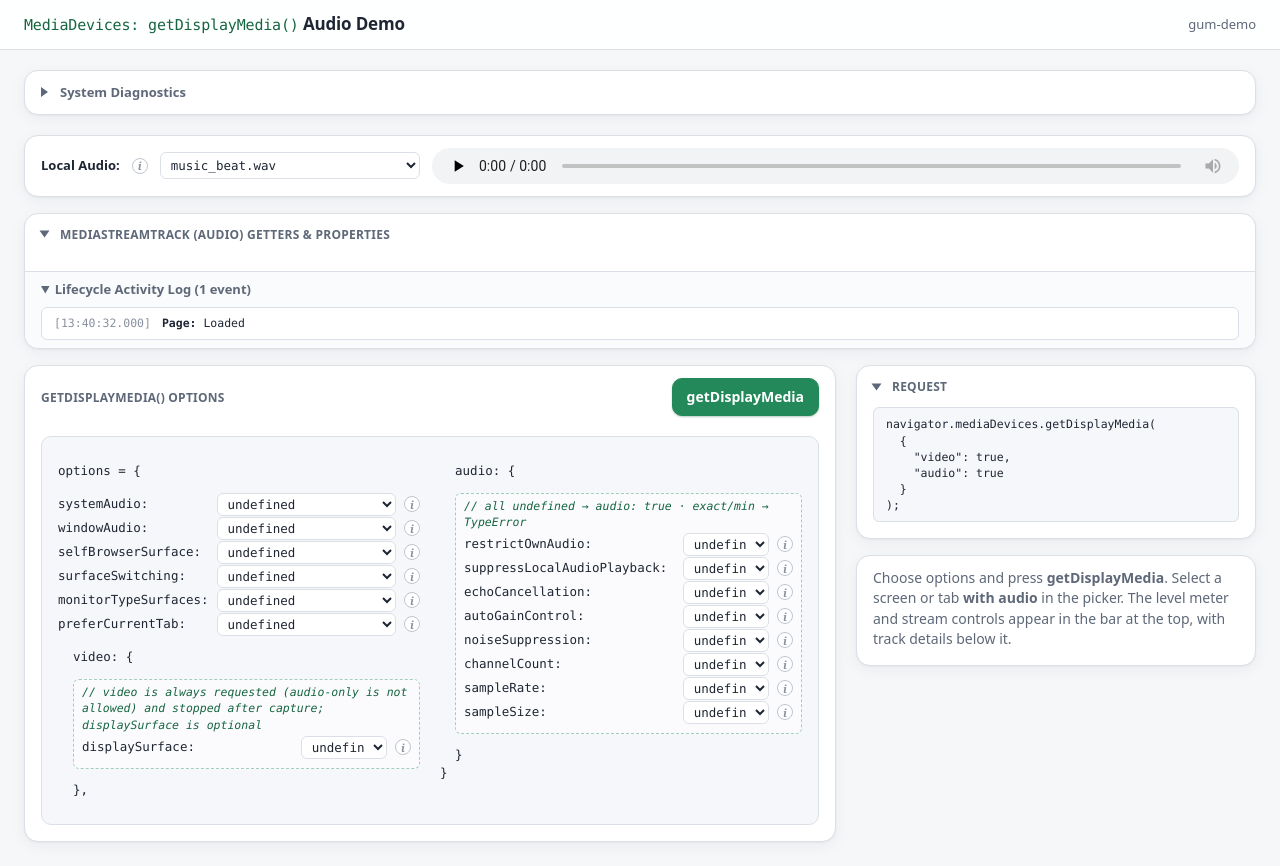
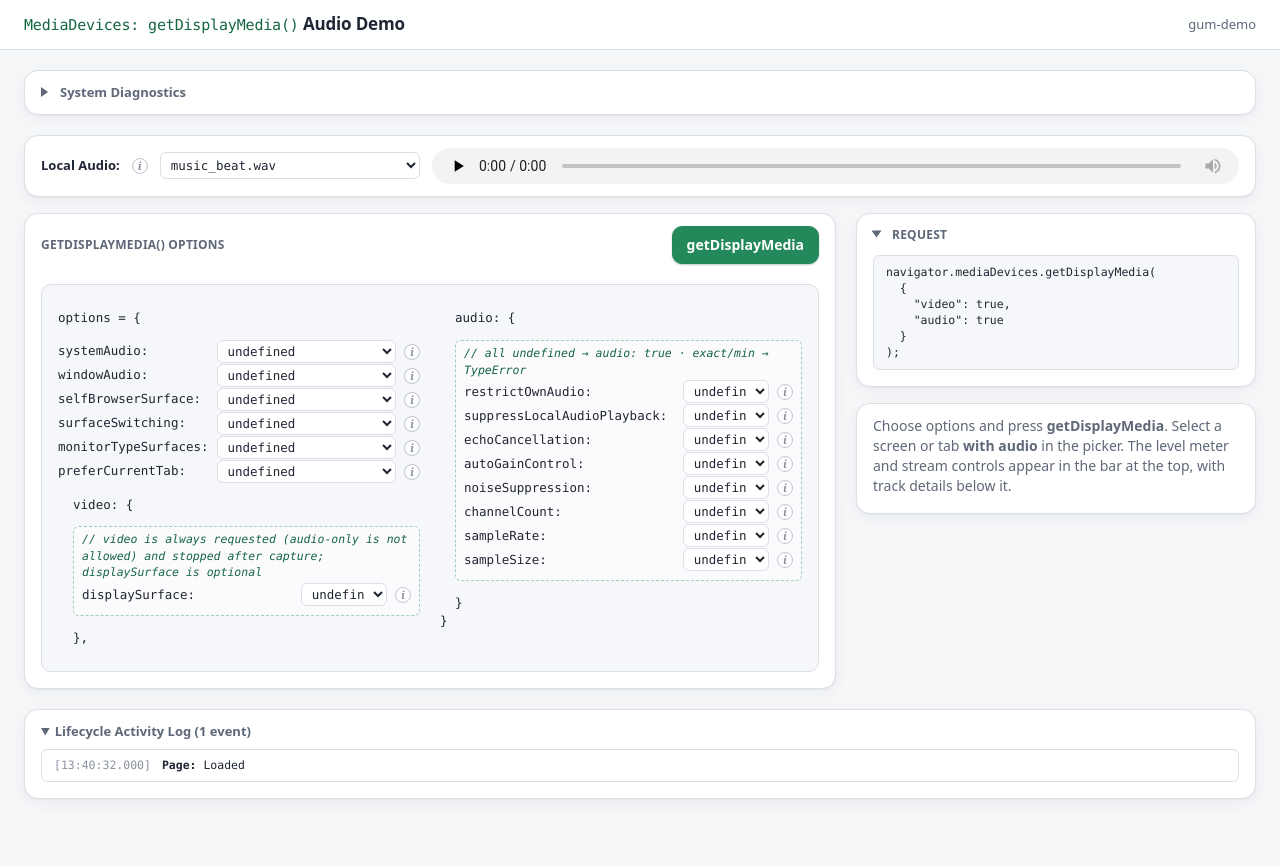
Before and after one commit to henrik-and/henrik-and.github.io, a plain HTML site: page gdm-demo/index.html in a window 1280 px wide. After the commit the page ends 823 px from the top, so only its background shows below. Drawn offline with Linux system fonts and the light colour scheme.

Commit message:
gdm-demo: activity log at the bottom, same gap as other areas; hide empty track card

```diff
--- a/gdm-demo/css/gdm.css
+++ b/gdm-demo/css/gdm.css
@@ -11,10 +11,14 @@
 .sup-list { display: inline-flex; flex-wrap: wrap; gap: 4px 10px; }
 .sup-list .sup-key { font-family: var(--font-mono); font-size: 12px; }
 
-/* Keep the track card (and its Lifecycle Activity Log) visible also without a
+/* Keep the Lifecycle Activity Log (at the bottom) visible also without a
    stream, so getDisplayMedia() errors (for example TypeError for exact) are
-   logged where you can see them. Empty panes hide themselves. */
-body:has(#stream-controls-container[hidden]) .wide { display: flex; }
+   logged where you can see them. The track card shows only with a stream. */
+body:has(#stream-controls-container[hidden]) .log-wide { display: flex; }
+/* Same gap above the log as between the other areas (--s5): no bottom padding
+   on .layout, and --s5 above the log. */
+.layout { padding-bottom: 0; }
+.log-wide { padding-top: var(--s5); padding-bottom: var(--s6); }
 
 /* Local audio source row (always visible). */
 .local-audio-container {
--- a/gdm-demo/index.html
+++ b/gdm-demo/index.html
@@ -90,12 +90,6 @@
           <pre id="track-capabilities" class="pane"></pre>
           <pre id="track-properties" class="pane"></pre>
           <pre id="track-stats" class="pane"></pre>
-        </div>
-        <div class="card-foot">
-          <details id="lifecycle-events-container" data-fold="lifecycle" open>
-            <summary id="lifecycle-events-summary">Lifecycle Activity Log (<span id="lifecycle-events-count">0 events</span>)</summary>
-            <div id="lifecycle-events-log"></div>
-          </details>
         </div>
       </details>
     </section>
@@ -259,6 +253,18 @@
     </div>
   </main>
 
+  <!-- Activity log at the bottom (FYI). -->
+  <div class="wide log-wide">
+    <section class="card">
+      <div class="card-body">
+        <details id="lifecycle-events-container" data-fold="lifecycle" open>
+          <summary id="lifecycle-events-summary">Lifecycle Activity Log (<span id="lifecycle-events-count">0 events</span>)</summary>
+          <div id="lifecycle-events-log"></div>
+        </details>
+      </div>
+    </section>
+  </div>
+
   <div id="toast-notification" class="toast-notification" role="status"></div>
   <script type="module" src="js/main.js"></script>
   <script type="module" src="js/fold-state.js"></script>
```
